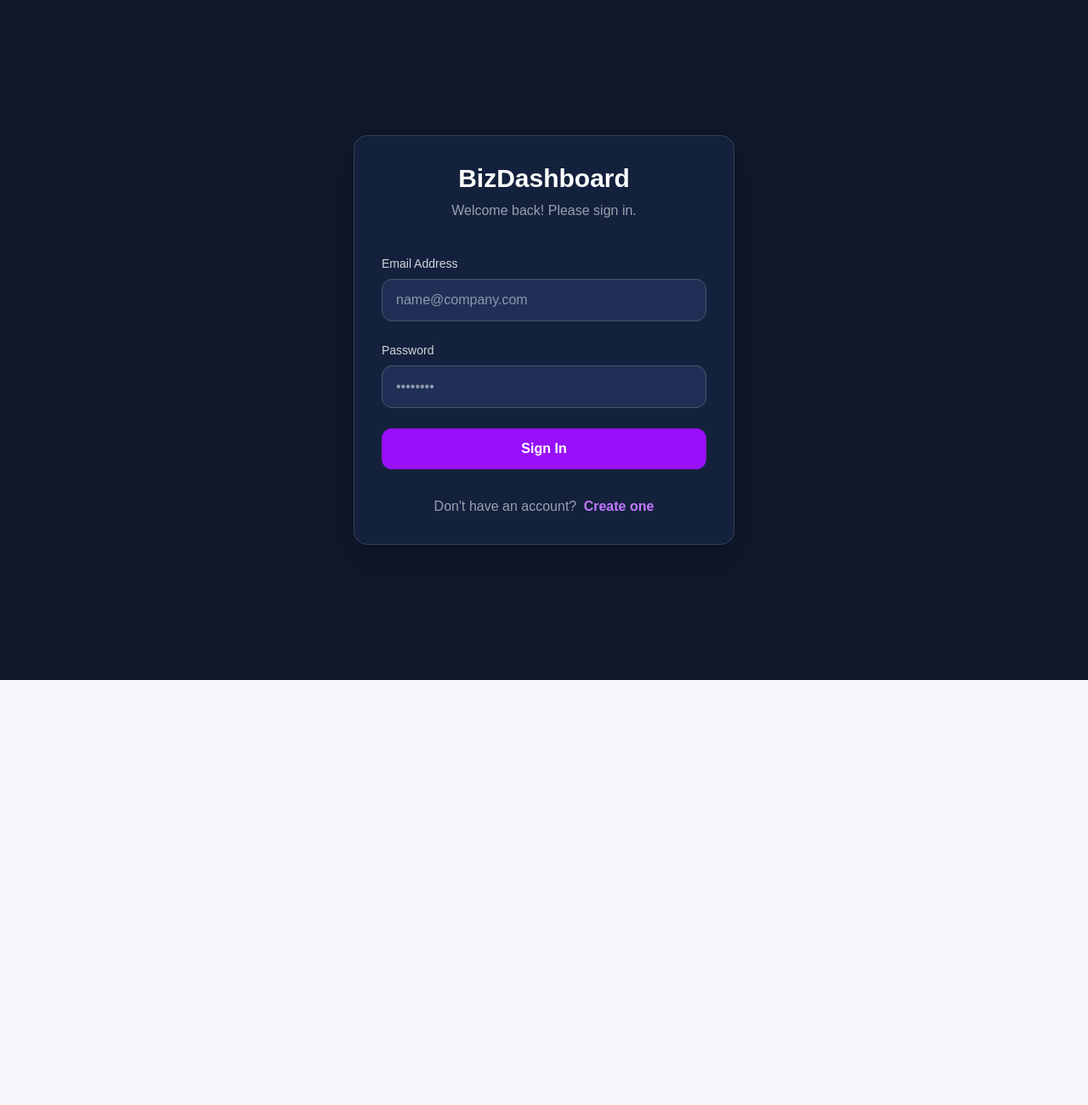
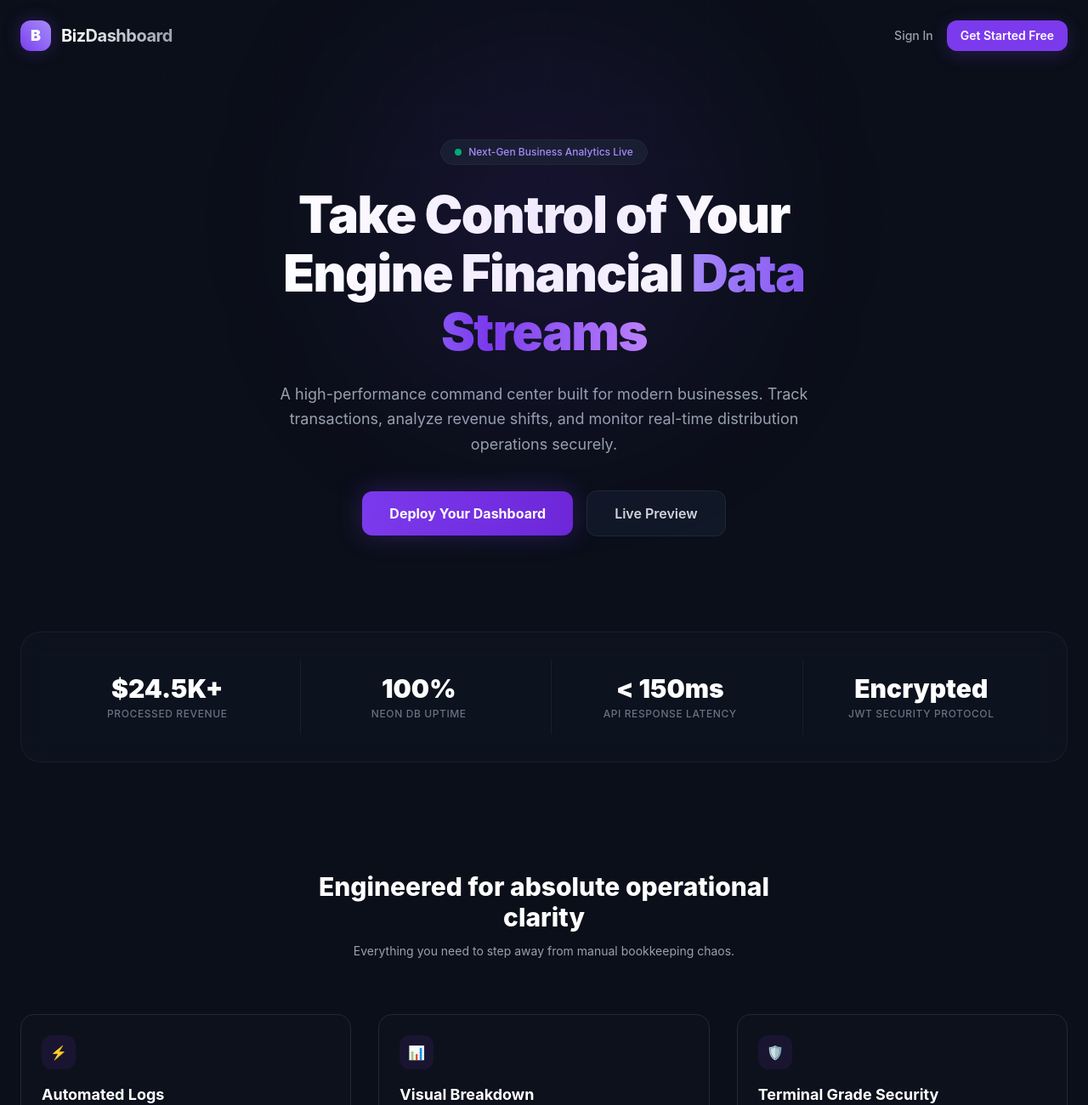
Before and after one commit to Hidar022/BizDashboard, a React app in the folder frontend/: page / in a window 1280 px wide. Before the commit this address led to /login. Shown: the top 1300 px of the page at 85% size. Before the commit the page ends 800 px from the top, so only its background shows below. Built offline with nearby package versions, Linux system fonts and the light colour scheme; the HTML template or start-up script is replaced by a standard one.

Commit message:
frontend: integrate landing page component and update protected routing structure

```diff
--- a/frontend/src/App.jsx
+++ b/frontend/src/App.jsx
@@ -1,5 +1,6 @@
 import { BrowserRouter as Router, Routes, Route, Navigate } from 'react-router-dom';
 import { useState } from 'react';
+import Landing from './pages/Landing'; // 1. Import your new premium landing component
 import Login from './pages/Login';
 import Register from './pages/Register';
 import Dashboard from './pages/Dashboard';
@@ -8,7 +9,7 @@ import Transactions from './pages/Transactions';
 import Categories from './pages/Categories';
 import Reports from './pages/Reports';
 import Settings from './pages/Settings';
-import { FaBars, FaTimes } from 'react-icons/fa';
+import { FaBars } from 'react-icons/fa';
 
 // The "Bouncer" Logic
 const ProtectedRoute = ({ children }) => {
@@ -21,9 +22,8 @@ const ProtectedRoute = ({ children }) => {
 const DashboardLayout = ({ children, isOpen, setIsOpen }) => (
   <div className="flex h-screen w-screen overflow-hidden bg-[#f5f7fb] relative">
 
-    {/* 1. MOBILE TOP BAR (Only visible on screens smaller than lg) */}
+    {/* MOBILE TOP BAR (Only visible on screens smaller than lg) */}
     <div className="lg:hidden fixed top-0 left-0 right-0 h-16 bg-[#14213d] text-white flex items-center px-4 z-50 shadow-md gap-3">
-      {/* Moved hamburger button to the LEFT side of the text */}
       <button
         onClick={() => setIsOpen(!isOpen)}
         className="text-xl p-2 focus:outline-none text-gray-200 hover:text-white transition-colors cursor-pointer"
@@ -36,10 +36,9 @@ const DashboardLayout = ({ children, isOpen, setIsOpen }) => (
       </h1>
     </div>
 
-    {/* Sidebar state controls */}
     <Sidebar isOpen={isOpen} setIsOpen={setIsOpen} />
 
-    {/* 2. MOBILE OVERLAY: Dims the backdrop, clicking it closes the sidebar menu instantly */}
+    {/* MOBILE OVERLAY */}
     {isOpen && (
       <div
         onClick={() => setIsOpen(false)}
@@ -47,7 +46,6 @@ const DashboardLayout = ({ children, isOpen, setIsOpen }) => (
       />
     )}
 
-    {/* pt-16 ensures page contents do not slide under the mobile header */}
     <main className="flex-1 overflow-x-hidden overflow-y-auto pt-16 lg:pt-0">
       {children}
     </main>
@@ -61,11 +59,14 @@ function App() {
     <Router>
       <Routes>
         {/* Public Routes */}
+        {/* 2. Base path now delivers the obsidian premium introduction scene */}
+        <Route path="/" element={<Landing />} />
         <Route path="/login" element={<Login />} />
         <Route path="/register" element={<Register />} />
 
         {/* All Protected Dashboard Routes */}
-        <Route path="/" element={
+        {/* 3. Shifted primary dashboard node to /dashboard */}
+        <Route path="/dashboard" element={
           <ProtectedRoute>
             <DashboardLayout isOpen={isOpen} setIsOpen={setIsOpen}>
               <Dashboard setIsOpen={setIsOpen} />
@@ -105,7 +106,7 @@ function App() {
           </ProtectedRoute>
         } />
 
-        {/* Redirect unknown paths */}
+        {/* 4. Catch-all routing now naturally defaults safely back to Landing */}
         <Route path="*" element={<Navigate to="/" />} />
       </Routes>
     </Router>
--- /dev/null
+++ b/frontend/src/pages/Landing.jsx
@@ -0,0 +1,131 @@
+import React from 'react';
+import { Link } from 'react-router-dom';
+
+const Landing = () => {
+  return (
+    <div className="bg-[#0b0f19] text-gray-100 min-h-screen font-sans selection:bg-[#7c3aed] selection:text-white overflow-x-hidden">
+
+      {/* Dynamic Background Pattern */}
+      <div className="absolute inset-0 bg-[linear-gradient(to_right,#1f293710_1px,transparent_1px),linear-gradient(to_bottom,#1f293710_1px,transparent_1px)] bg-[size:4rem_4rem] [mask-image:radial-gradient(ellipse_60%_50%_at_50%_0%,#000_70%,transparent_100%)] pointer-events-none" />
+
+      {/* Header / Navbar */}
+      <header className="relative max-w-7xl mx-auto px-6 py-6 flex justify-between items-center z-10">
+        <div className="flex items-center space-x-3">
+          <div className="w-9 h-9 bg-gradient-to-tr from-[#7c3aed] to-[#a78bfa] rounded-xl flex items-center justify-center shadow-[0_0_20px_rgba(124,58,237,0.3)]">
+            <span className="text-white font-black text-lg">B</span>
+          </div>
+          <span className="text-xl font-bold tracking-tight bg-gradient-to-r from-white to-gray-400 bg-clip-text text-transparent">BizDashboard</span>
+        </div>
+        <div className="flex items-center space-x-4">
+          <Link to="/login" className="text-sm font-medium text-gray-400 hover:text-white transition-colors">
+            Sign In
+          </Link>
+          <Link to="/register" className="bg-[#7c3aed] hover:bg-[#6d28d9] text-white px-4 py-2 rounded-xl text-sm font-semibold transition-all shadow-[0_4px_20px_rgba(124,58,237,0.25)] hover:shadow-[0_4px_25px_rgba(124,58,237,0.45)]">
+            Get Started Free
+          </Link>
+        </div>
+      </header>
+
+      {/* Hero Section */}
+      <section className="relative max-w-5xl mx-auto px-6 pt-20 pb-16 text-center z-10">
+        {/* Glow Element */}
+        <div className="absolute top-0 left-1/2 -translate-x-1/2 w-[350px] h-[350px] bg-[#7c3aed]/15 rounded-full blur-[120px] pointer-events-none" />
+
+        <div className="inline-flex items-center gap-2 bg-[#1e293b]/60 border border-gray-800 px-4 py-1.5 rounded-full text-xs font-medium text-[#a78bfa] mb-6 backdrop-blur-md">
+          <span className="flex h-2 w-2 rounded-full bg-emerald-500 animate-pulse" />
+          Next-Gen Business Analytics Live
+        </div>
+
+        <h1 className="text-4xl sm:text-6xl font-black tracking-tight text-white max-w-3xl mx-auto leading-[1.15]">
+          Take Control of Your Engine Financial <span className="bg-gradient-to-r from-[#a78bfa] via-[#7c3aed] to-[#c084fc] bg-clip-text text-transparent">Data Streams</span>
+        </h1>
+
+        <p className="mt-6 text-base sm:text-lg text-gray-400 max-w-2xl mx-auto font-normal leading-relaxed">
+          A high-performance command center built for modern businesses. Track transactions, analyze revenue shifts, and monitor real-time distribution operations securely.
+        </p>
+
+        <div className="mt-10 flex flex-col sm:flex-row items-center justify-center gap-4">
+          <Link to="/register" className="w-full sm:w-auto bg-gradient-to-r from-[#7c3aed] to-[#6d28d9] text-white px-8 py-3.5 rounded-xl font-bold transition-all shadow-[0_0_30px_rgba(124,58,237,0.3)] hover:scale-[1.02] text-center">
+            Deploy Your Dashboard
+          </Link>
+          <Link to="/login" className="w-full sm:w-auto bg-[#111827] border border-gray-800 hover:border-gray-700 text-gray-300 px-8 py-3.5 rounded-xl font-semibold transition-all text-center">
+            Live Preview
+          </Link>
+        </div>
+      </section>
+
+      {/* Metrics Spotlight Section */}
+      <section className="max-w-7xl mx-auto px-6 py-12 z-10 relative">
+        <div className="grid grid-cols-2 md:grid-cols-4 gap-4 bg-[#111827]/40 border border-gray-800/60 p-8 rounded-3xl backdrop-blur-md">
+          <div className="text-center p-4">
+            <h3 className="text-3xl font-black text-white">$24.5K+</h3>
+            <p className="text-xs text-gray-500 font-medium uppercase tracking-wider mt-1">Processed Revenue</p>
+          </div>
+          <div className="text-center p-4 border-l border-gray-800/60">
+            <h3 className="text-3xl font-black text-white">100%</h3>
+            <p className="text-xs text-gray-500 font-medium uppercase tracking-wider mt-1">Neon DB Uptime</p>
+          </div>
+          <div className="text-center p-4 border-l border-gray-800/60">
+            <h3 className="text-3xl font-black text-white">&lt; 150ms</h3>
+            <p className="text-xs text-gray-500 font-medium uppercase tracking-wider mt-1">API Response Latency</p>
+          </div>
+          <div className="text-center p-4 border-l border-gray-800/60">
+            <h3 className="text-3xl font-black text-white">Encrypted</h3>
+            <p className="text-xs text-gray-500 font-medium uppercase tracking-wider mt-1">JWT Security Protocol</p>
+          </div>
+        </div>
+      </section>
+
+      {/* Features Blueprint Section */}
+      <section className="max-w-7xl mx-auto px-6 py-20 z-10 relative">
+        <div className="text-center max-w-xl mx-auto mb-16">
+          <h2 className="text-2xl sm:text-3xl font-extrabold text-white">Engineered for absolute operational clarity</h2>
+          <p className="text-gray-400 mt-3 text-sm">Everything you need to step away from manual bookkeeping chaos.</p>
+        </div>
+
+        <div className="grid grid-cols-1 md:grid-cols-3 gap-8">
+          {/* Card 1 */}
+          <div className="bg-[#111827]/30 border border-gray-800 p-6 rounded-2xl hover:border-[#7c3aed]/40 transition-all group">
+            <div className="w-10 h-10 rounded-xl bg-[#7c3aed]/10 flex items-center justify-center text-[#a78bfa] mb-4 font-bold group-hover:bg-[#7c3aed] group-hover:text-white transition-all">
+              ⚡
+            </div>
+            <h3 className="text-lg font-bold text-white">Automated Logs</h3>
+            <p className="text-gray-400 text-sm mt-2 leading-relaxed">
+              Every sales entry and core operation tracking points synchronize straight into secure Neon Cloud relational models automatically.
+            </p>
+          </div>
+
+          {/* Card 2 */}
+          <div className="bg-[#111827]/30 border border-gray-800 p-6 rounded-2xl hover:border-[#7c3aed]/40 transition-all group">
+            <div className="w-10 h-10 rounded-xl bg-[#7c3aed]/10 flex items-center justify-center text-[#a78bfa] mb-4 font-bold group-hover:bg-[#7c3aed] group-hover:text-white transition-all">
+              📊
+            </div>
+            <h3 className="text-lg font-bold text-white">Visual Breakdown</h3>
+            <p className="text-gray-400 text-sm mt-2 leading-relaxed">
+              Beautiful interactive categorical distribution layouts and revenue wave timelines mapping precise business analytics trends.
+            </p>
+          </div>
+
+          {/* Card 3 */}
+          <div className="bg-[#111827]/30 border border-gray-800 p-6 rounded-2xl hover:border-[#7c3aed]/40 transition-all group">
+            <div className="w-10 h-10 rounded-xl bg-[#7c3aed]/10 flex items-center justify-center text-[#a78bfa] mb-4 font-bold group-hover:bg-[#7c3aed] group-hover:text-white transition-all">
+              🛡️
+            </div>
+            <h3 className="text-lg font-bold text-white">Terminal Grade Security</h3>
+            <p className="text-gray-400 text-sm mt-2 leading-relaxed">
+              Protected by rigorous industry standard JWT Access token layers blocking all external cross-origin interference vectors.
+            </p>
+          </div>
+        </div>
+      </section>
+
+      {/* Footer */}
+      <footer className="border-t border-gray-900 bg-[#070a12] py-8 text-center text-xs text-gray-600">
+        &copy; {new Date().getFullYear()} BizDashboard System Terminal. All rights reserved. Developed by Aliyu Bin.
+      </footer>
+
+    </div>
+  );
+};
+
+export default Landing;
```
